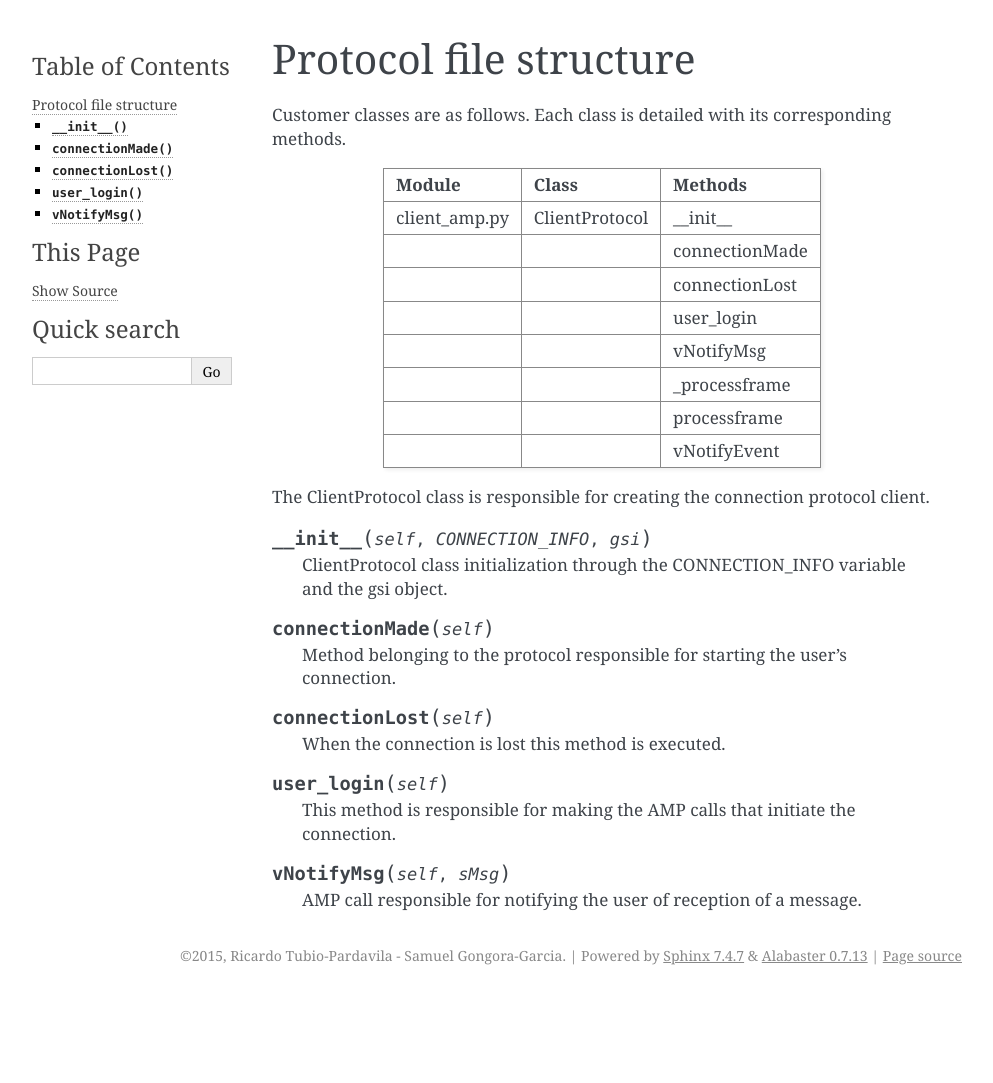
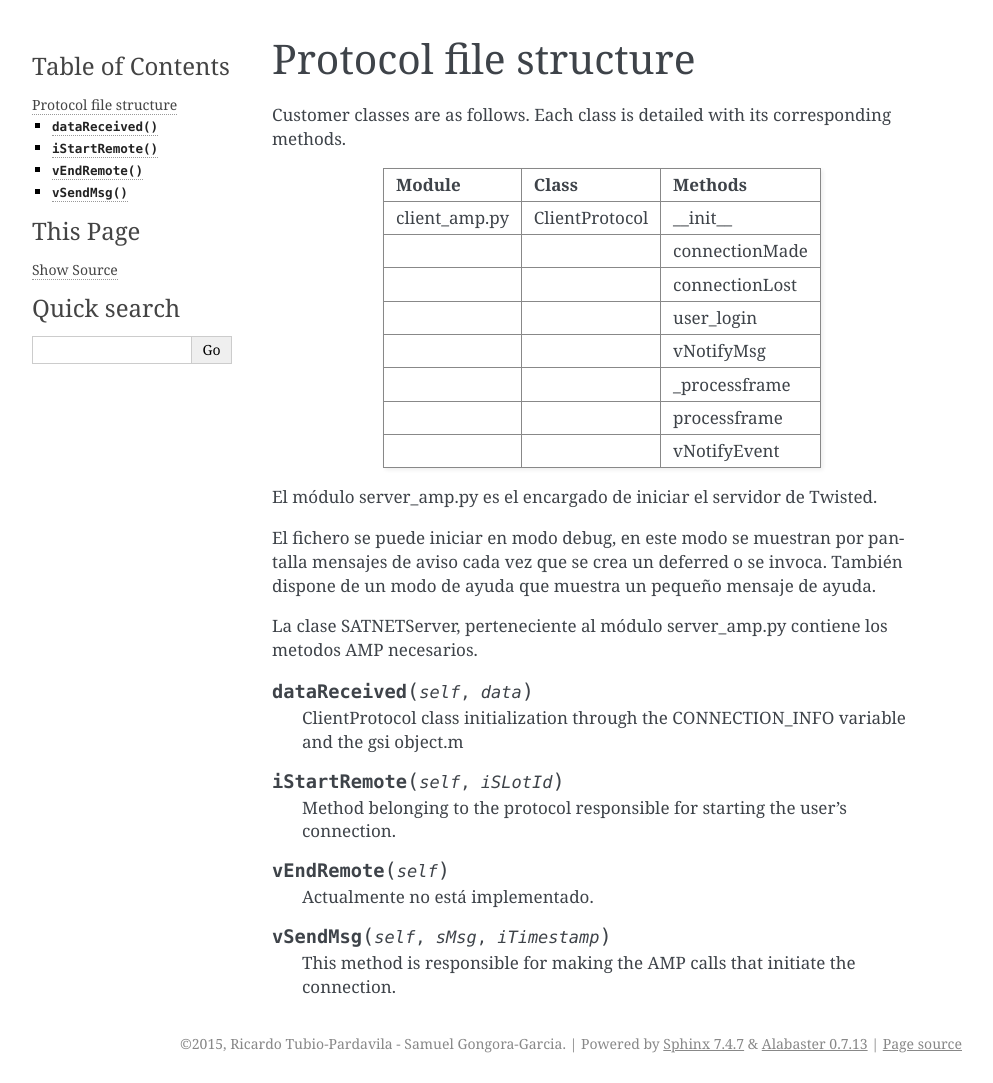
Before and after one commit to satnet-project/generic-client, a Sphinx documentation site: the page built from docs/structureProtocol.rst, in a window 1280 px wide. Shown: the whole page, without its empty margins (148-1141 px from the left). Built offline with Sphinx 7.4.7, drawn with Linux system fonts in a browser that asks for light colours; pages that are not in the unit, such as notebooks, are missing from menus; before the commit the page ends 995 px from its top, so only the background shows below that.

Commit message:
(backup documentation)

```diff
--- a/docs/index.rst
+++ b/docs/index.rst
@@ -21,7 +21,7 @@ The latest version of this development can be found at:
 
    installation.rst
    usage.rst
-   fluxDiagram.rst
+   flowDiagram.rst
    workingProcedure.rst
    structureClient.rst
    structureProtocol.rst
--- a/docs/structureProtocol.rst
+++ b/docs/structureProtocol.rst
@@ -24,24 +24,25 @@ Customer classes are as follows. Each class is detailed with its corresponding m
 |               |                          | vNotifyEvent           |
 +---------------+--------------------------+------------------------+
 
-The ClientProtocol class is responsible for creating the connection protocol client.
+El módulo server_amp.py es el encargado de iniciar el servidor de Twisted.
 
-.. py:function:: __init__(self, CONNECTION_INFO, gsi)
+El fichero se puede iniciar en modo debug, en este modo se muestran por pantalla mensajes de aviso cada vez que se crea un deferred o se invoca. También dispone de un modo de ayuda que muestra un pequeño mensaje de ayuda.
 
-    ClientProtocol class initialization through the CONNECTION_INFO variable and the gsi object.
+La clase SATNETServer, perteneciente al módulo server_amp.py contiene los metodos AMP necesarios.
 
-.. py:function:: connectionMade(self)
+
+.. py:function:: dataReceived(self, data)
+
+    ClientProtocol class initialization through the CONNECTION_INFO variable and the gsi object.m
+
+.. py:function:: iStartRemote(self, iSLotId)
 
     Method belonging to the protocol responsible for starting the user's connection.
 
-.. py:function:: connectionLost(self)
+.. py:function:: vEndRemote(self)
 
-    When the connection is lost this method is executed.
+    Actualmente no está implementado.
 
-.. py:function:: user_login(self)
+.. py:function:: vSendMsg(self, sMsg, iTimestamp)
 
     This method is responsible for making the AMP calls that initiate the connection.
-
-.. py:function:: vNotifyMsg(self, sMsg)
-
-    AMP call responsible for notifying the user of reception of a message.
```
Also changed, not shown: docs/workingProcedure.rst (+62 -0 lines), 6 other files.
